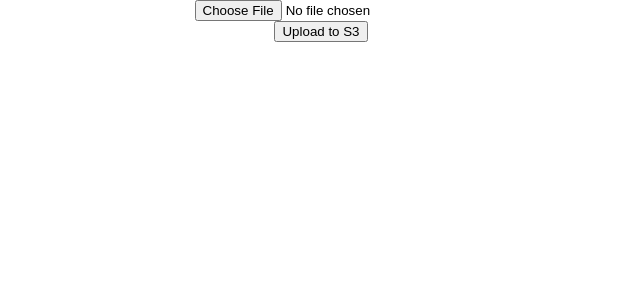
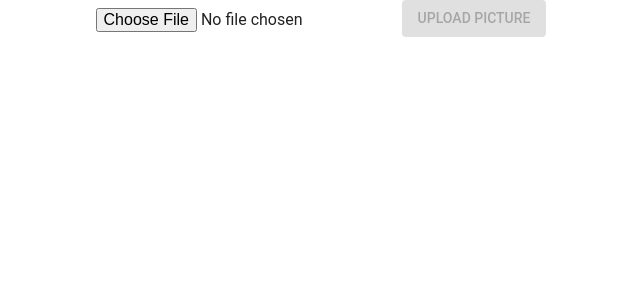
Before and after one commit to qr-pets/qr-pets, a React (Create React App) app: page /upload in a window 1280 px wide. Shown: the top 300 px of the page, without its empty margins (319-959 px from the left). Built offline with nearby package versions, Linux system fonts and the light colour scheme.

Commit message:
updated upload component to use material ui

```diff
--- a/package.json
+++ b/package.json
@@ -22,6 +22,7 @@
     "not op_mini all"
   ],
   "dependencies": {
+    "@material-ui/core": "^3.9.3",
     "aws-sdk": "^2.444.0",
     "axios": "^0.18.0",
     "body-parser": "^1.18.3",
--- a/src/components/Upload.jsx
+++ b/src/components/Upload.jsx
@@ -1,19 +1,56 @@
 import React from 'react';
 import axios from 'axios';
+import Button from '@material-ui/core/Button';
+import Input from '@material-ui/core/Input';
 
-const handleClick = async () => {
-  const fileChooser = document.getElementById('file-chooser');
-  const file = fileChooser.files[0];
-  const { name, type } = file;
-  const { data } = await axios.post('/upload', { name, type });
-  const uploadResponse = await axios.put(data, file);
-  console.log(uploadResponse)
-};
+class Upload extends React.Component {
+  constructor() {
+    super();
 
-export default () => (
-  <>
-    <input type="file" id="file-chooser" />
-    <button id="upload-button" onClick={handleClick}>Upload to S3</button>
-    <div id="results"></div>
-  </>
-);
+    this.state = {
+      fileList: [],
+    };
+    this.handleClick = this.handleClick.bind(this);
+    this.handleChange = this.handleChange.bind(this);
+  }
+
+  handleChange({ target }) {
+    this.setState({
+      fileList: target.files,
+    });
+  }
+
+  async handleClick() {
+    const { fileList } = this.state;
+    const file = fileList[0];
+    const { name, type } = file;
+    const { data } = await axios.post('/upload', { name, type });
+    const uploadResponse = await axios.put(data, file);
+  }
+
+  render() {
+    const { fileList } = this.state;
+    const containsNoFile = fileList.length === 0;
+
+    return (
+      <div className="upload">
+        <Input
+          onChange={this.handleChange}
+          type="file"
+          id="file-chooser"
+          disableUnderline
+        />
+        <Button
+          color="primary"
+          disabled={containsNoFile}
+          onClick={this.handleClick}
+          variant="contained"
+        >
+        Upload Picture
+        </Button>
+      </div>
+    );
+  }
+}
+
+export default Upload;
```
Also changed, not shown: src/App.css (line endings or trailing spaces), 1 other file (tests, documents, lock files or other folders).
